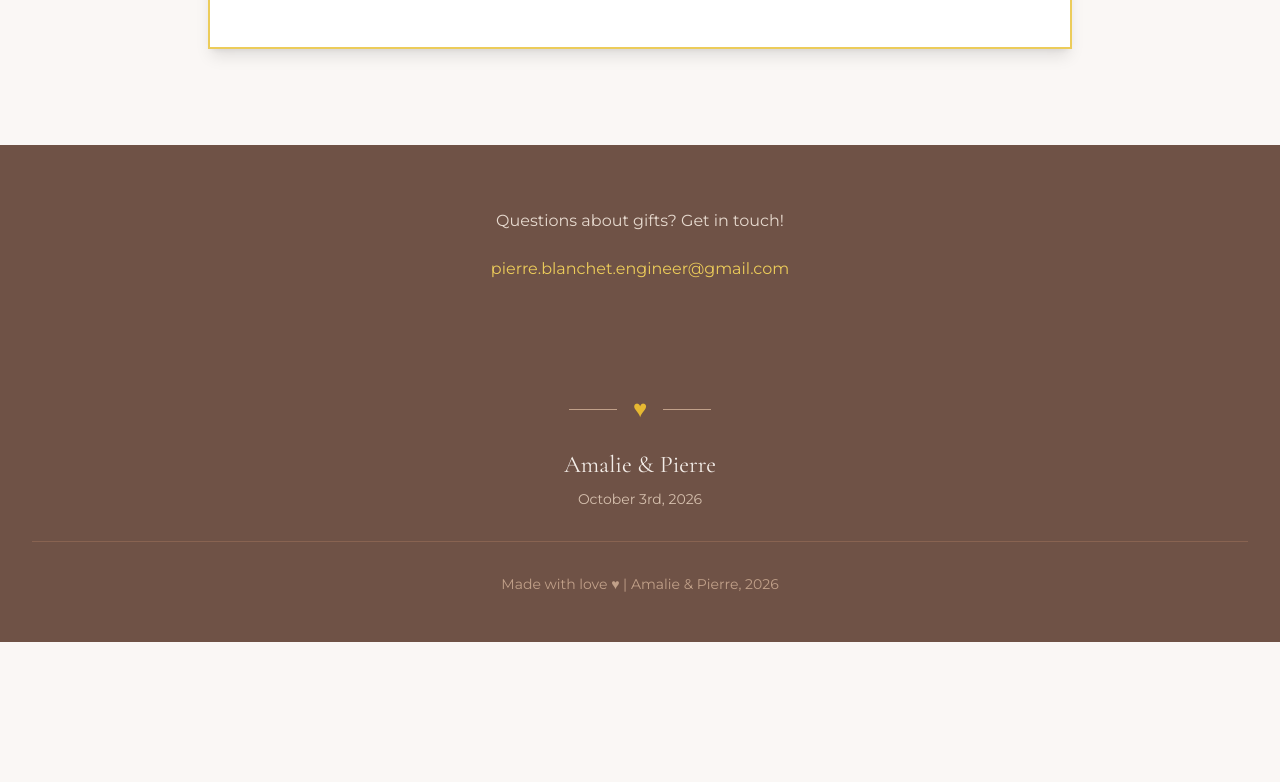
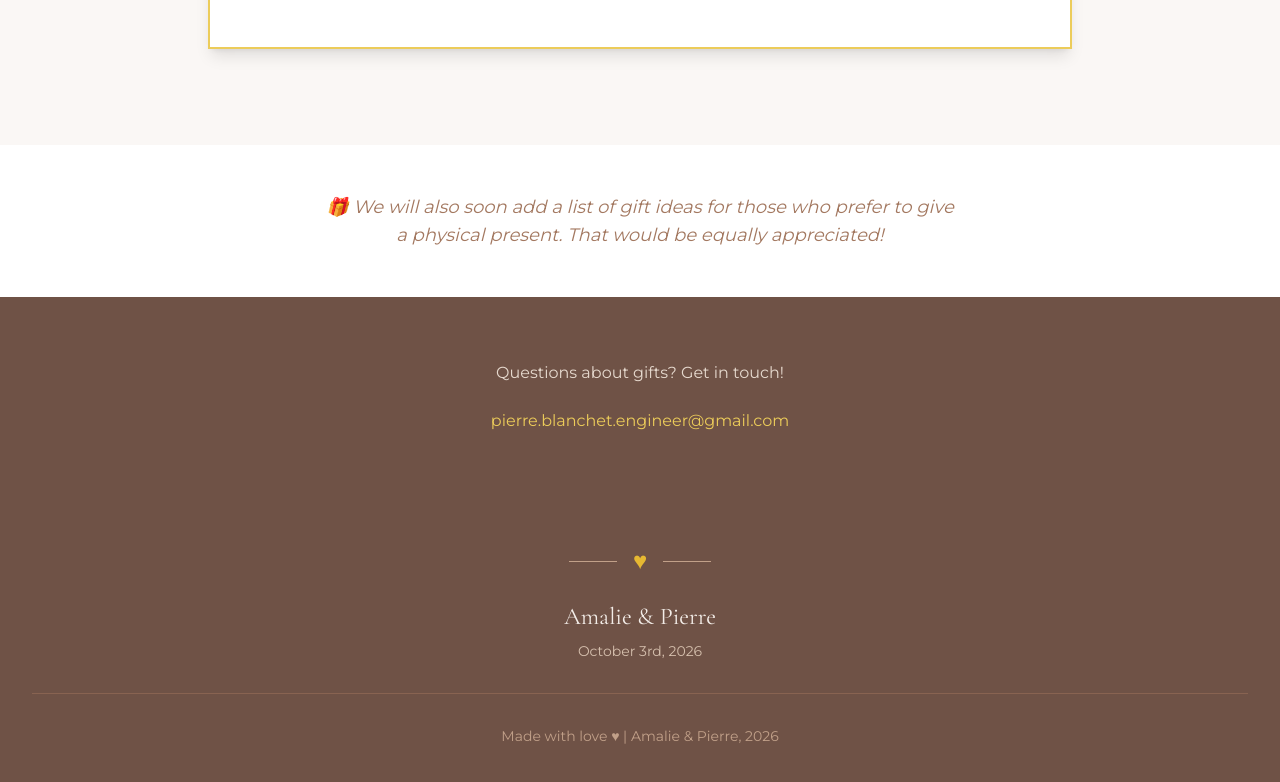
Before and after one commit to pierreeurope/wedding-website, a Next.js app: page /en/gifts in a window 1280 px wide. Shown: the part 1050-1832 px from the top of the page. Before the commit the page ends 1692 px from the top, so only its background shows below. Built offline with nearby package versions, Linux system fonts and the light colour scheme.

Commit message:
Add physical gifts note to gifts page (all languages)

```diff
--- a/messages/de.json
+++ b/messages/de.json
@@ -204,7 +204,8 @@
       "bic": "BIC / SWIFT-Code",
       "cashOnSite": "Ein Briefumschlag mit Bargeld am Tag der Hochzeit ist ebenfalls völlig in Ordnung."
     },
-    "contact": "Fragen zu Geschenken? Melden Sie sich!"
+    "contact": "Fragen zu Geschenken? Melden Sie sich!",
+    "physicalGifts": "Wir werden auch bald eine Liste mit Geschenkideen hinzufügen, falls Sie lieber ein richtiges Geschenk machen möchten. Darüber würden wir uns genauso freuen!"
   },
   "rsvp": {
     "title": "RSVP",
--- a/messages/en.json
+++ b/messages/en.json
@@ -204,7 +204,8 @@
       "bic": "BIC / SWIFT code",
       "cashOnSite": "A letter with cash on the day is also completely fine."
     },
-    "contact": "Questions about gifts? Get in touch!"
+    "contact": "Questions about gifts? Get in touch!",
+    "physicalGifts": "We will also soon add a list of gift ideas for those who prefer to give a physical present. That would be equally appreciated!"
   },
   "rsvp": {
     "title": "RSVP",
--- a/messages/fr.json
+++ b/messages/fr.json
@@ -204,7 +204,8 @@
       "bic": "BIC / SWIFT",
       "cashOnSite": "Une enveloppe avec un peu d'argent le jour J est aussi tout à fait bienvenue."
     },
-    "contact": "Des questions sur les cadeaux ? Contactez-nous !"
+    "contact": "Des questions sur les cadeaux ? Contactez-nous !",
+    "physicalGifts": "Nous ajouterons bientôt une liste d'idées cadeaux pour ceux qui préfèrent offrir un cadeau physique. Cela nous ferait tout autant plaisir !"
   },
   "rsvp": {
     "title": "RSVP",
--- a/src/app/[locale]/gifts/page.tsx
+++ b/src/app/[locale]/gifts/page.tsx
@@ -54,6 +54,15 @@ export default function GiftsPage() {
         </div>
       </section>
 
+      {/* Physical gifts note */}
+      <section className="py-12 bg-white">
+        <div className="max-w-2xl mx-auto px-4 text-center">
+          <p className="text-primary-600 text-lg italic">
+            🎁 {t('physicalGifts')}
+          </p>
+        </div>
+      </section>
+
       {/* Contact */}
       <section className="py-16 bg-primary-800 text-white">
         <div className="max-w-2xl mx-auto px-4 text-center">
```
